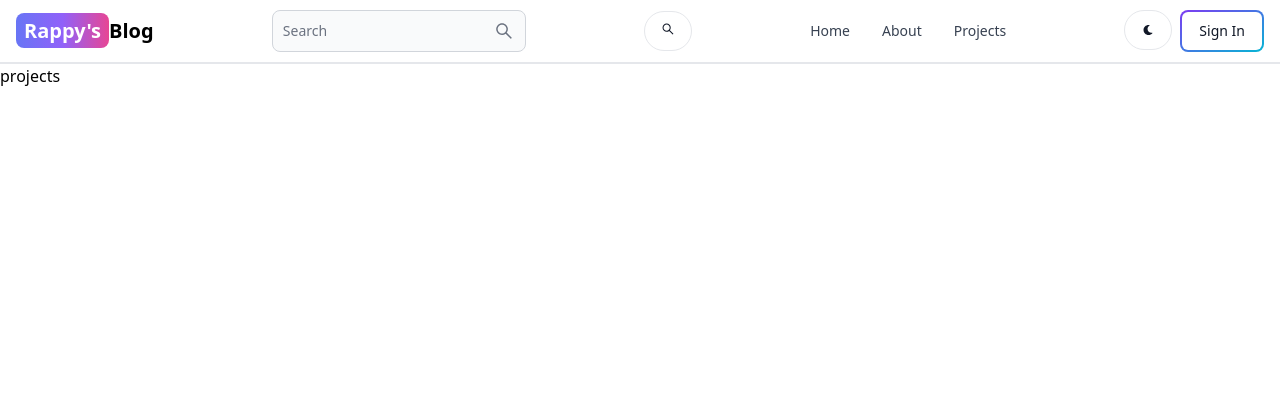
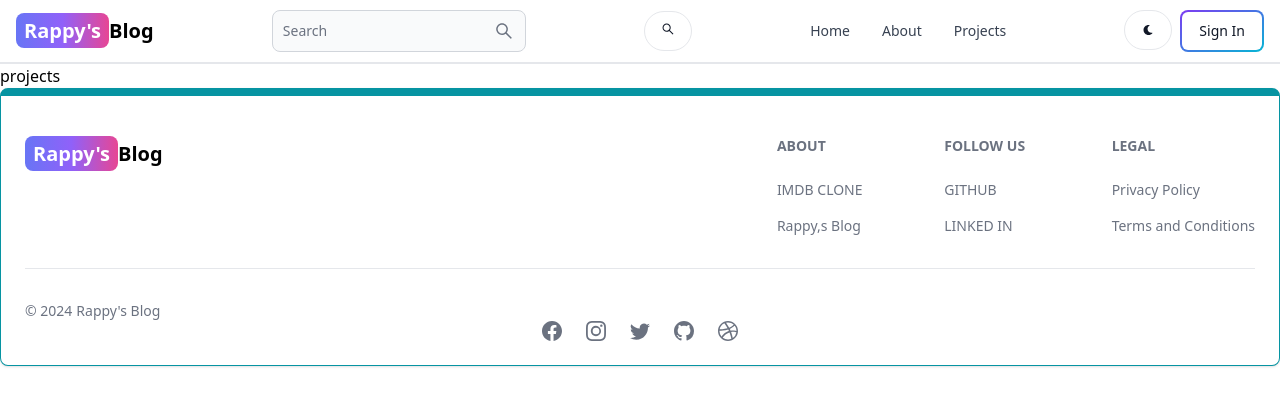
Before and after one commit to abhishekpl8219/MERNBlogApp, a React (Vite) app in the folder client/: page /projects in a window 1280 px wide. Shown: the top 406 px of the page. Built offline with nearby package versions, Linux system fonts and the light colour scheme.

Commit message:
Add the footer component

```diff
--- a/client/src/App.jsx
+++ b/client/src/App.jsx
@@ -7,6 +7,8 @@
 import Projects from './pages/Projects'
 import About from './pages/About'
 import Header from './components/Header'
+import Footer from './components/Footer'
+import FooterComponent from './components/Footer'
 export default function App() {
   return (
    <BrowserRouter>
@@ -18,7 +20,9 @@
     <Route path = "/sign-up" element={<SignUp />}/>
     <Route path = "/dashboard" element={<Dashboard />}/>
     <Route path = "/projects" element={<Projects />}/>
-    </Routes></BrowserRouter>
+    </Routes>
+    <FooterComponent />
+    </BrowserRouter>
 
 
   )
--- /dev/null
+++ b/client/src/components/Footer.jsx
@@ -0,0 +1,82 @@
+import { Footer } from 'flowbite-react'
+import React from 'react'
+import { Link } from 'react-router-dom'
+import {BsFacebook,BsInstagram,BsTwitter,BsGithub,BsDribbble} from 'react-icons/bs'
+export default function FooterComponent() {
+  return (
+    <Footer container className='border border-t-8  border-teal-500' >
+      <div className='w-full mx-auto max-w-7xl'>
+        <div className='grid w-full justify-between sm:flex md:grid-cols-1'>
+            <div className='mt-5'>
+            <Link to ="/" className='self-center whitespace-nowrap text-lg sm:text-xl font-semibold dark:text-white'>
+        <span className='px-2 py-1  bg-gradient-to-r from-indigo-500 via-purple-500 to-pink-500 rounded-lg text-white '>
+          Rappy's
+        </span>
+        <span>
+          Blog
+        </span>
+        </Link>
+            </div>
+            <div className="grid grid-cols-2 gap-8 sm:mt-4 sm:grid-cols-3 sm:gap-6"  >
+                <div>
+                <Footer.Title title= 'About' />
+                <Footer.LinkGroup col >
+                    <Footer.Link href ='https://aesthetic-cupcake-ac6b31.netlify.app/'
+                    target='_blank' rel='noopener no referrer' >
+                    IMDB CLONE
+                    </Footer.Link>
+
+                    <Footer.Link href ='/about'
+                    target='_blank' rel='noopener no referrer' >
+                    Rappy,s Blog
+                    </Footer.Link>
+
+                </Footer.LinkGroup>
+               </div>
+
+               <div>
+                <Footer.Title title= 'Follow Us' />
+                <Footer.LinkGroup col >
+                    <Footer.Link href ='https://github.com/abhishekpl8219/'
+                    target='_blank' rel='noopener no referrer' >
+                    GITHUB
+                    </Footer.Link>
+
+                    <Footer.Link href ='https://www.linkedin.com/in/abhishek-patial-1ab0951b2/'
+                    target='_blank' rel='noopener no referrer' >
+                    LINKED IN
+                    </Footer.Link>
+
+                </Footer.LinkGroup>
+               </div>
+
+               <div>
+                <Footer.Title title= 'Legal' />
+                <Footer.LinkGroup col >
+                    <Footer.Link href ="#" >
+                    Privacy Policy
+                    </Footer.Link>
+
+                    <Footer.Link href ='#' >
+                    Terms and Conditions
+                    </Footer.Link>
+
+                </Footer.LinkGroup>
+               </div>
+            </div>
+        </div>
+        <Footer.Divider/>
+        <div className='w-full sm:flex sm:items-center sm:justify-between'>
+         <Footer.Copyright href="#" by="Rappy's Blog" year ={ new Date().getFullYear() } > "</Footer.Copyright>
+        </div>
+           <div className='flex gap-6 sm:mt-0 mt-4 sm:justify-center'>
+            <Footer.Icon href = "# " icon= {BsFacebook}></Footer.Icon>
+            <Footer.Icon href = "# " icon= {BsInstagram}></Footer.Icon>
+            <Footer.Icon href = "# " icon= {BsTwitter}></Footer.Icon>
+            <Footer.Icon href = "# " icon= {BsGithub}></Footer.Icon>
+            <Footer.Icon href = "# " icon= {BsDribbble}></Footer.Icon>
+           </div>
+        </div>
+    </Footer>
+  )
+}
```
